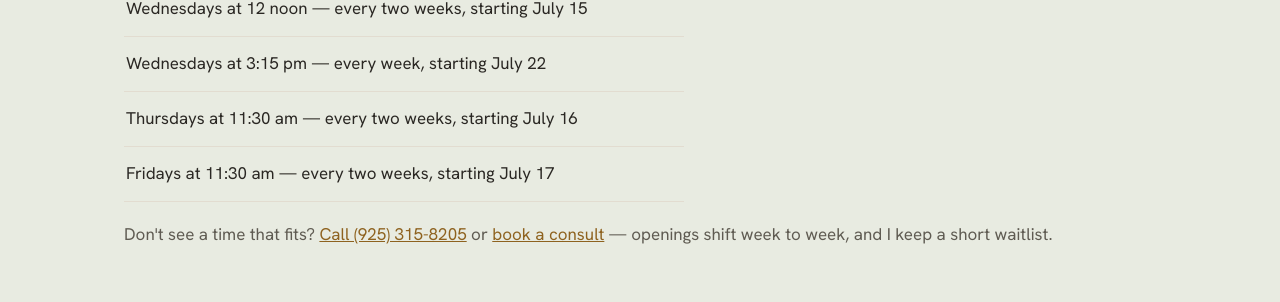
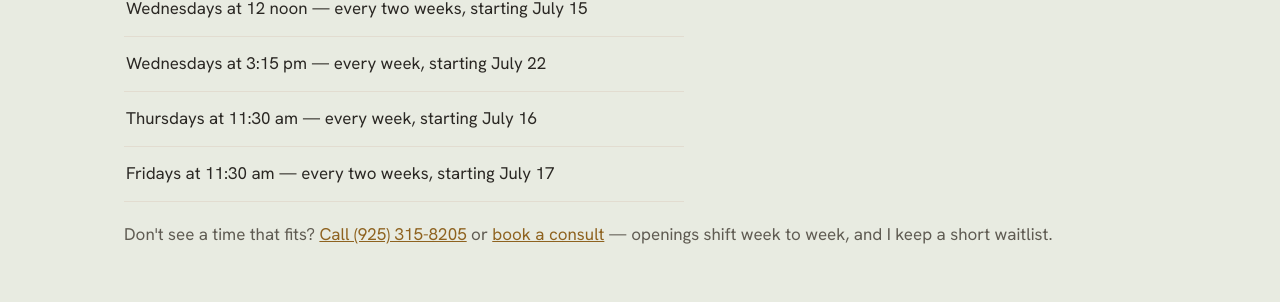
Before and after one commit to walnutcreektherapist/walnutcreektherapist.github.io, a Jekyll site: the page built from contact.html, in a window 1280 px wide and 900 px high, scrolled down 1550 px. Shown: the part 153-455 px from the top of the window. Built offline with Jekyll 4.4.1, drawn with Linux system fonts in a browser that asks for light colours.

Commit message:
Change Thursday schedule to weekly

```diff
--- a/_config.yml
+++ b/_config.yml
@@ -36,7 +36,7 @@ openings:
     - "Tuesdays at 3:15 pm — every week, starting July 28"
     - "Wednesdays at 12 noon — every two weeks, starting July 15"
     - "Wednesdays at 3:15 pm — every week, starting July 22"
-    - "Thursdays at 11:30 am — every two weeks, starting July 16"
+    - "Thursdays at 11:30 am — every week, starting July 16"
     - "Fridays at 11:30 am — every two weeks, starting July 17"
 
 # Paste your exact Psychology Today and Facebook URLs to finish consolidating your identity.
```
